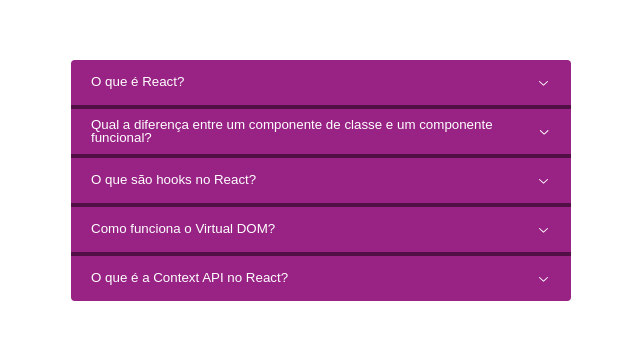
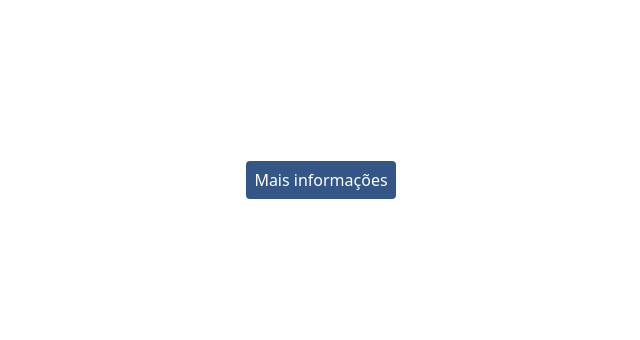
Before and after one commit to NeiltonSeguins/4486-react-radix, a React (Vite) app: page / in a window 1280 px wide. Shown: the part 220-560 px from the top of the page, without its empty margins (319-959 px from the left). Built offline with nearby package versions, Linux system fonts and the light colour scheme.

Commit message:
Fala sobre alterar o tipo de elemento e que isso em alguns casos é útil.

```diff
--- a/src/App.tsx
+++ b/src/App.tsx
@@ -1,8 +1,8 @@
 import "./App.css";
-import AccordionDemo from "./components/Accordion";
+import PopoverDemo from "./components/Popover";
 
 function App() {
-  return <AccordionDemo />;
+  return <PopoverDemo />;
 }
 
 export default App;
--- a/src/components/Popover/index.tsx
+++ b/src/components/Popover/index.tsx
@@ -4,8 +4,8 @@
 function PopoverDemo() {
   return (
     <Popover.Root>
-      <Popover.Trigger className="PopoverTrigger">
-        Mais informações
+      <Popover.Trigger asChild className="PopoverTrigger">
+        <a href="#">Mais informações</a>
       </Popover.Trigger>
       <Popover.Portal>
         <Popover.Content className="PopoverContent">
--- a/src/components/Popover/style.css
+++ b/src/components/Popover/style.css
@@ -5,6 +5,7 @@
 	border-radius: 4px;
   padding: 8px;
   cursor: pointer;
+	text-decoration: none;
 }
 
 .PopoverContent {
```
